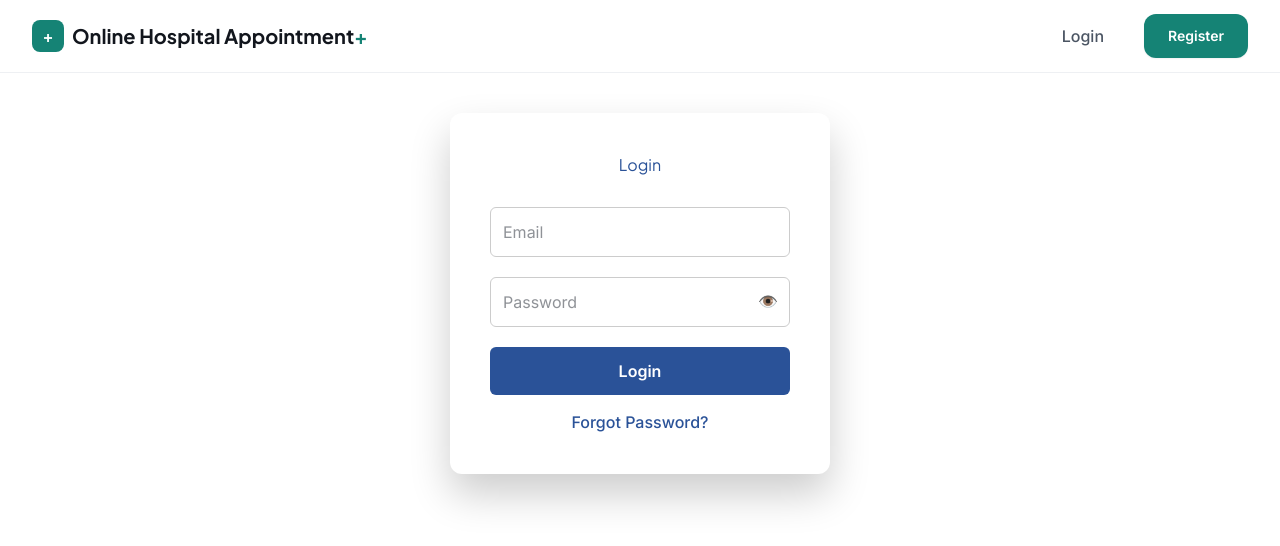
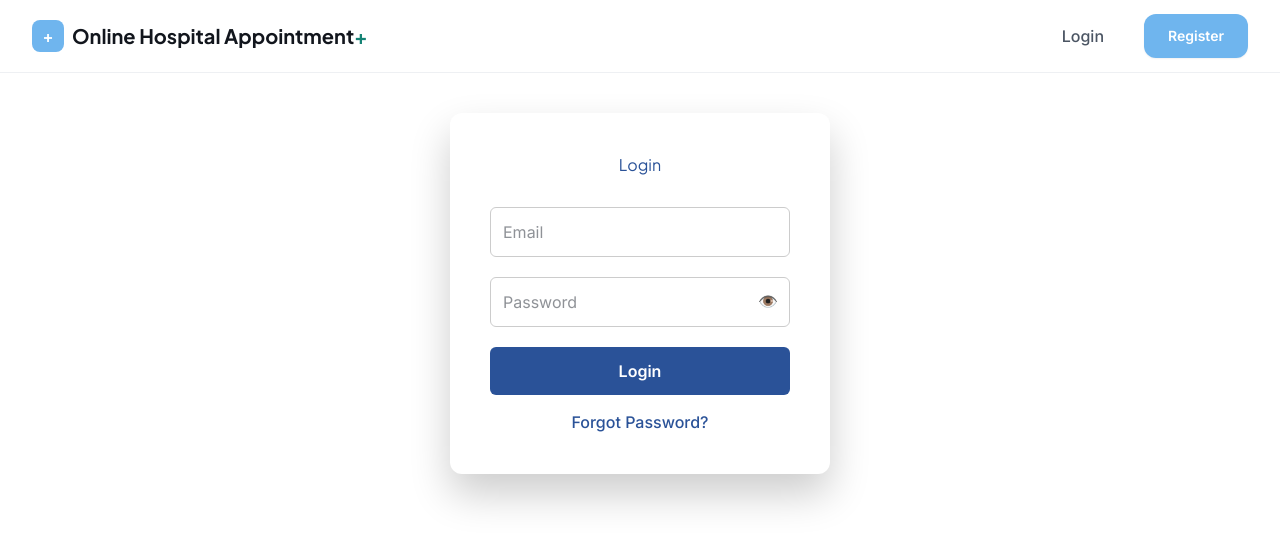
Before and after one commit to Nomikhan123786/Online-Hospital-Appointment, a React (Vite) app in the folder frontend/: page /login in a window 1280 px wide. Shown: the top 546 px of the page. Built offline with nearby package versions, Linux system fonts and the light colour scheme; no server answers.

Commit message:
Change the border color of cards

```diff
--- a/frontend/src/components/Navbar.jsx
+++ b/frontend/src/components/Navbar.jsx
@@ -22,7 +22,7 @@ const Navbar = () => {
     <nav className="sticky top-0 bg-white/90 backdrop-blur-md border-b border-ink-100 px-4 sm:px-6 lg:px-8 py-3.5 animate-fade-in relative z-50">
       <div className="flex justify-between items-center max-w-7xl mx-auto">
         <Link to="/" className="flex items-center gap-2">
-          <div className="w-8 h-8 rounded-lg flex items-center justify-center font-display font-bold text-white bg-brand-600">
+          <div className="w-8 h-8 rounded-lg flex items-center justify-center font-display font-bold text-white bg-[#6fb5ee]">
             +
           </div>
           <h1 className="text-lg sm:text-xl font-display font-bold text-ink-900">
@@ -85,7 +85,7 @@ const Navbar = () => {
               >
                 Login
               </Link>
-              <Link to="/register" className="btn-primary text-sm">
+              <Link to="/register" className="btn-primary bg-[#6fb5ee] text-sm">
                 Register
               </Link>
             </>
--- a/frontend/src/pages/Home.jsx
+++ b/frontend/src/pages/Home.jsx
@@ -495,7 +495,7 @@ const Home = () => {
               ].map((s) => (
                 <div
                   key={s.title}
-                  className="p-6 rounded-2xl border border-ink-100 hover:border-brand-200 hover:bg-brand-50/40 transition-colors"
+                  className="p-6 rounded-2xl border border-[#6fb5ee] hover:border-[#55a9ee] hover:bg-brand-50/40 transition-colors"
                 >
                   <h3 className="font-semibold text-ink-900 mb-2 text-sm sm:text-base">
                     {s.title}
@@ -565,7 +565,7 @@ const Home = () => {
               className="rounded-3xl px-6 sm:px-12 py-12 sm:py-16 text-center"
               style={{
                 background:
-                  "linear-gradient(135deg, var(--color-brand-600), var(--color-accent-500))",
+                  " linear-gradient(90deg,rgba(111, 181, 238, 1) 0%, rgba(56, 224, 196, 1) 100%, rgba(87, 199, 133, 1) 40%, rgba(0, 0, 0, 1) 53%)",
               }}
             >
               <h2 className="text-2xl sm:text-3xl md:text-4xl font-display font-bold text-white mb-4">
--- a/frontend/src/style/index.css
+++ b/frontend/src/style/index.css
@@ -67,13 +67,13 @@ h1, h2, h3, h4, .font-display {
 /* ------------------------------------------------------------------ */
 .surface-card {
   background: #fff;
-  border: 1px solid var(--color-ink-100);
+  border: 1px solid #6fc6ee;
   border-radius: 1rem;
   box-shadow: var(--shadow-soft);
 }
 
 .glass-card {
-  background: rgba(31, 161, 144, 0.9);
+  background: #59a9eb;
   backdrop-filter: blur(14px);
   -webkit-backdrop-filter: blur(14px);
   border: 1px solid rgba(255, 255, 255, 0.4);
@@ -84,7 +84,7 @@ h1, h2, h3, h4, .font-display {
   align-items: center;
   justify-content: center;
   gap: 0.5rem;
-  background: var(--color-brand-600);
+  background: #6fb5ee;
   color: #fff;
   font-weight: 600;
   padding: 0.75rem 1.5rem;
@@ -93,7 +93,7 @@ h1, h2, h3, h4, .font-display {
   box-shadow: 0 1px 2px rgba(18, 22, 29, 0.06);
 }
 .btn-primary:hover {
-  background: var(--color-brand-700);
+  background: #59a1dd;
   box-shadow: var(--shadow-glow);
   transform: translateY(-1px);
 }
```
